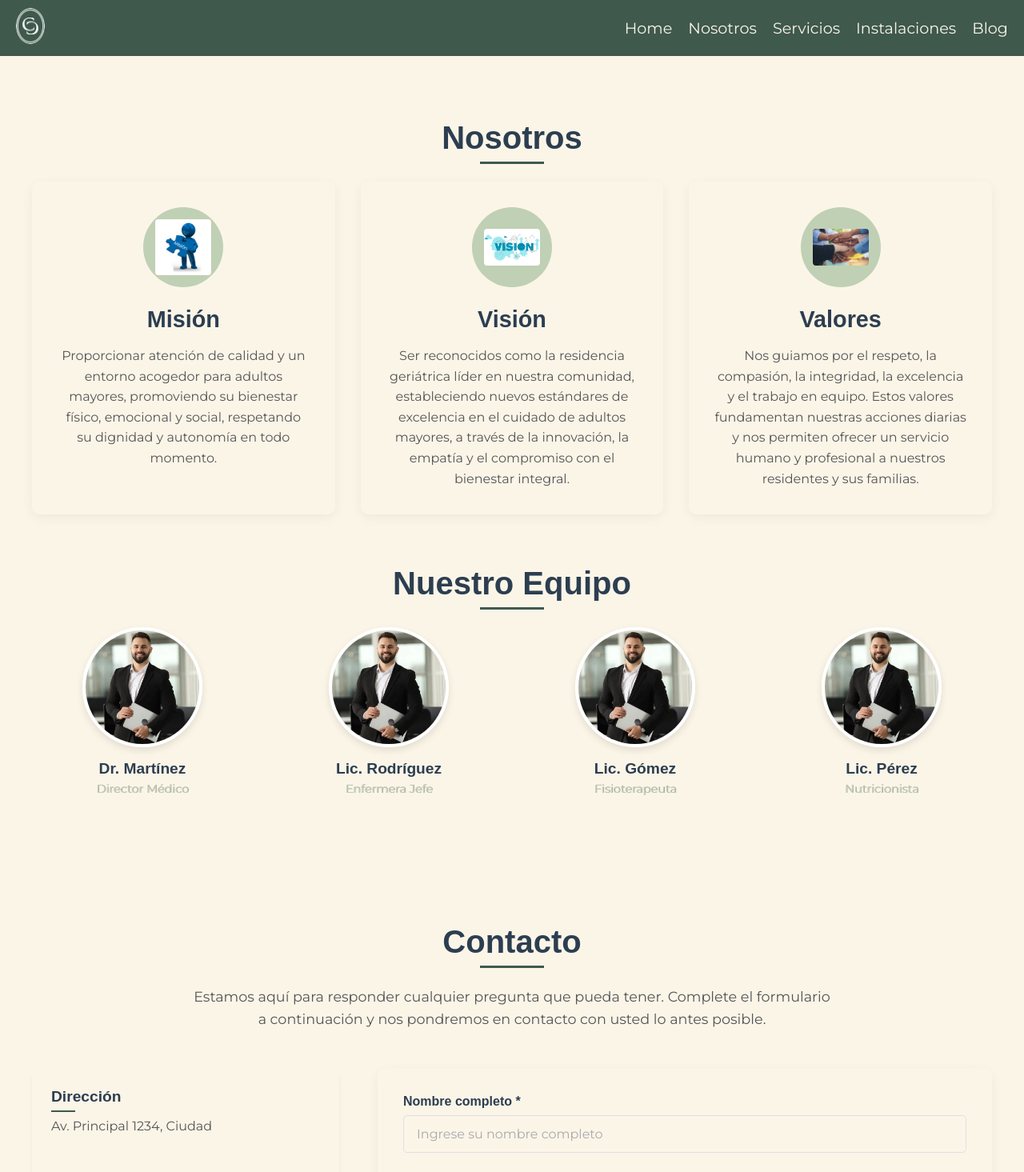
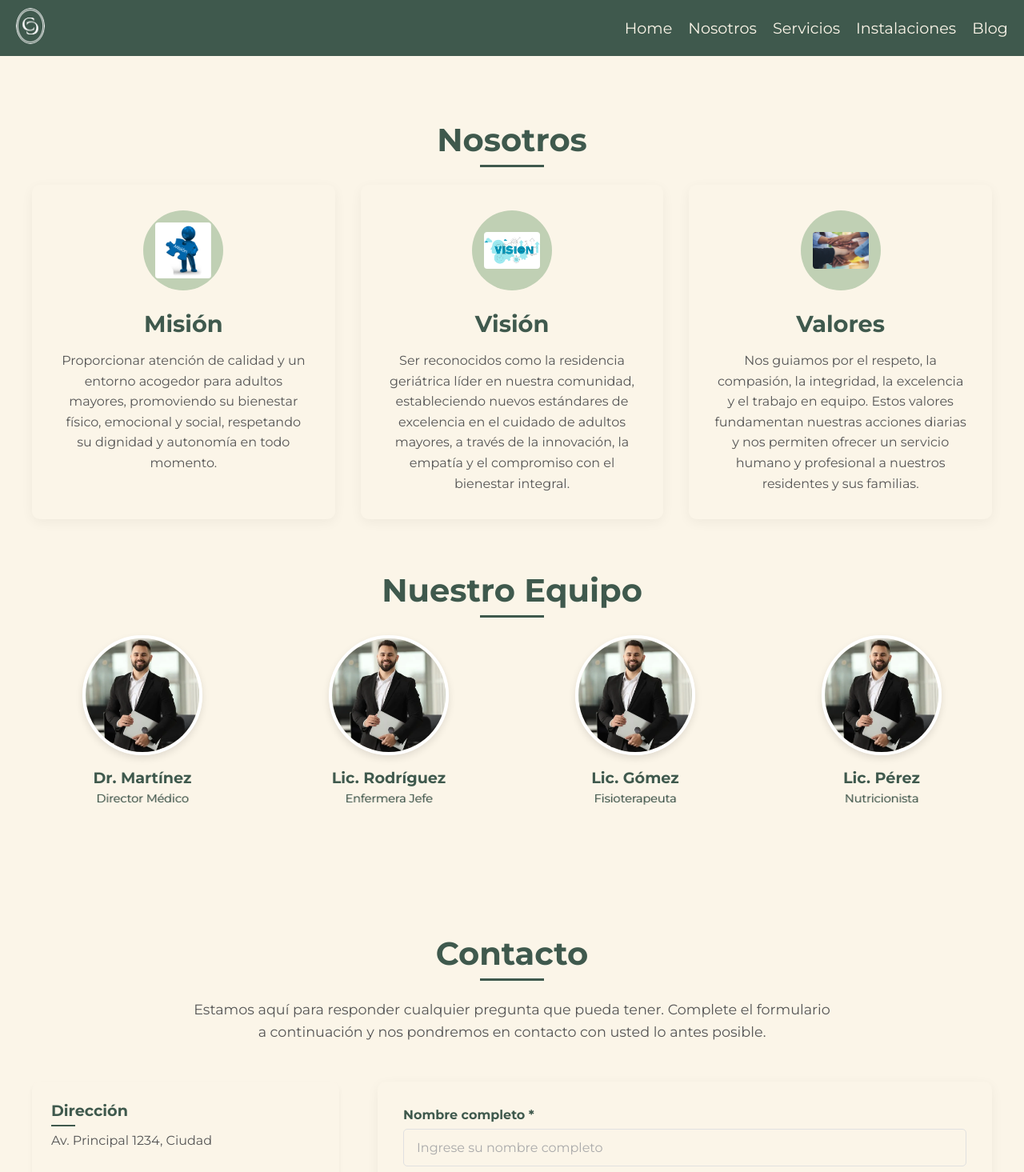
Before and after one commit to fabrivalseg/geriatrico, a Next.js app: page /nosotros in a window 1280 px wide. Shown: the top 1465 px of the page at 80% size. Built offline with nearby package versions, Linux system fonts and the light colour scheme.

Commit message:
paleta de colores realizada

```diff
--- a/src/app/_footer/Footer.jsx
+++ b/src/app/_footer/Footer.jsx
@@ -27,7 +27,7 @@ export default function Footer(){
                 <motion.div className={style.contactoFooterContainer} variants={variant} initial="initial" transition="transition" whileInView="whileInView">
                     <motion.p className={style.contactoFooter} whileHover={{scale: 1.1}}>Direccion: Sarmiento 1972</motion.p>
                     <motion.p className={style.contactoFooter} whileHover={{scale: 1.1}}>Telefono: 3517169604</motion.p>
-                    <motion.p className={style.contactoFooter} whileHover={{scale: 1.1}}>Email: fabri@gmail.com</motion.p>
+                    <motion.p className={style.contactoFooter} whileHover={{scale: 1.1}}>Email: calidiaresidenciasenior@gmail.com</motion.p>
                 </motion.div>
                 <motion.div className={style.redesContainer} variants={variant} initial="initial" transition="transition" whileInView="whileInView">
                     <FaWhatsapp className={style.redesFooter}/>
--- a/src/app/blog/_componentes/blog.module.css
+++ b/src/app/blog/_componentes/blog.module.css
@@ -3,9 +3,8 @@
     font-weight: 700;
     text-align: center;
     margin-bottom: 2rem;
-    color: #2c3e50;
+    color: rgb(63, 89, 77);
     position: relative;
-    font-family: var(--font-the-seasons);
   }
 
   .sectionTitle::after {
@@ -92,7 +91,7 @@
 
   .blogDate {
     font-size: 0.9rem;
-    color: rgb(192, 208, 180);
+    color: rgb(155, 175, 140);
     margin-bottom: 0.5rem;
     text-shadow: 0px 1px 1px rgba(0, 0, 0, 0.2);
   }
@@ -103,7 +102,6 @@
     color: #2c3e50;
     margin-bottom: 1rem;
     line-height: 1.4;
-    font-family: var(--font-the-seasons);
   }
 
   .blogExcerpt {
@@ -141,7 +139,7 @@
   }
 
   .blogMoreButton {
-    background-color: rgb(192, 208, 180);
+    background-color: rgb(134, 158, 114);;
     color: white;
     border: none;
     padding: 0.8rem 2rem;
@@ -150,11 +148,10 @@
     cursor: pointer;
     transition: all 0.3s ease;
     box-shadow: 0 4px 6px rgba(0, 0, 0, 0.1);
-    text-shadow: 2px 2px 4px rgba(0, 0, 0, 0.5);
   }
 
   .blogMoreButton:hover {
-    background-color: rgb(164, 184, 148);
+    background-color: rgb(118, 139, 101);
     transform: translateY(-3px);
     box-shadow: 0 6px 8px rgba(0, 0, 0, 0.15);
   }
--- a/src/app/contacto/_componentes/formulario.module.css
+++ b/src/app/contacto/_componentes/formulario.module.css
@@ -3,9 +3,8 @@
   font-weight: 700;
   text-align: center;
   margin-bottom: 2rem;
-  color: #2c3e50;
+  color: rgb(63, 89, 77);
   position: relative;
-  font-family: var(--font-the-seasons);
 }
 
 .sectionTitle::after {
@@ -68,11 +67,10 @@
 .contactInfoTitle {
   font-size: 1.2rem;
   font-weight: 600;
-  color: #2c3e50;
+  color: rgb(63, 89, 77);
   margin-bottom: 0.5rem;
   position: relative;
   padding-bottom: 0.5rem;
-  font-family: var(--font-the-seasons);
 }
 
 .contactInfoTitle::after {
@@ -106,9 +104,8 @@
   display: block;
   font-size: 1rem;
   font-weight: 600;
-  color: #2c3e50;
+  color: rgb(63, 89, 77);
   margin-bottom: 0.5rem;
-  font-family: var(--font-the-seasons);
 }
 
 .formInput,
@@ -140,7 +137,7 @@
 }
 
 .formButton {
-  background-color: rgb(192, 208, 180);
+  background-color: rgb(170, 187, 156);
   color: white;
   border: none;
   padding: 0.8rem 2rem;
@@ -151,11 +148,10 @@
   box-shadow: 0 4px 6px rgba(0, 0, 0, 0.1);
   width: 100%;
   text-shadow: 2px 2px 4px rgba(0, 0, 0, 0.5);
-  font-family: var(--font-montserrat);
 }
 
 .formButton:hover {
-  background-color: rgb(164, 184, 148);
+  background-color: rgb(150, 171, 134);
   opacity: 0.9;
   transform: translateY(-3px);
   box-shadow: 0 6px 8px rgba(0, 0, 0, 0.15);
--- a/src/app/instalaciones/_componentes/instalaciones.module.css
+++ b/src/app/instalaciones/_componentes/instalaciones.module.css
@@ -3,9 +3,8 @@
   font-weight: 700;
   text-align: center;
   margin-bottom: 2rem;
-  color: #2c3e50;
+  color: rgb(63, 89, 77);
   position: relative;
-  font-family: var(--font-the-seasons);
 }
 
 .sectionTitle::after {
@@ -87,5 +86,4 @@
     margin: 0;
     font-size: 1.2rem;
     text-align: center;
-    font-family: var(--font-the-seasons);
   }
--- a/src/app/nosotros/_componentes/nosotros.module.css
+++ b/src/app/nosotros/_componentes/nosotros.module.css
@@ -3,9 +3,8 @@
   font-weight: 700;
   text-align: center;
   margin-bottom: 2rem;
-  color: #2c3e50;
+  color: rgb(63, 89, 77);
   position: relative;
-  font-family: var(--font-the-seasons);
 }
 
 .sectionTitle::after {
@@ -74,16 +73,14 @@
 .valueTitle {
   font-size: 1.8rem;
   font-weight: 600;
-  color: #2c3e50;
+  color: rgb(63, 89, 77);
   margin-bottom: 1rem;
-  font-family: var(--font-the-seasons);
 }
 
 .valueDescription {
   font-size: 1rem;
   line-height: 1.6;
   color: #555;
-  font-family: var(--font-montserrat);
 }
 
 .teamTitle {
@@ -91,8 +88,7 @@
   font-weight: 600;
   text-align: center;
   margin-bottom: 2.5rem;
-  color: #2c3e50;
-  font-family: var(--font-the-seasons);
+  color: rgb(63, 89, 77);
 }
 
 .teamContainer {
@@ -135,14 +131,12 @@
 .teamMemberName {
   font-size: 1.2rem;
   font-weight: 600;
-  color: #2c3e50;
+  color: rgb(63, 89, 77);
   margin-bottom: 0.3rem;
-  font-family: var(--font-the-seasons);
 }
 
 .teamMemberRole {
   font-size: 0.9rem;
-  color: rgb(192, 208, 180);;
+  color: rgb(63, 89, 77);
   text-shadow: 1px 0px 0px rgba(0, 0, 0, 0.3);
-  font-family: var(--font-montserrat);
 }
--- a/src/app/page.module.css
+++ b/src/app/page.module.css
@@ -95,11 +95,10 @@
   .questionTitle {
     font-size: 1.5rem;
     font-weight: 600;
-    color: #2c3e50;
+    color: rgb(63, 89, 77);
     margin-bottom: 1rem;
     position: relative;
     padding-bottom: 0.5rem;
-    font-family: var(--font-the-seasons);
   }
 
   .questionTitle::after {
@@ -109,12 +108,11 @@
     left: 0;
     width: 50px;
     height: 2px;
-    background-color: rgb(63, 89, 77);
+    background-color: rgb(R63, 89, 77);
   }
 
   .questionAnswer {
     font-size: 1rem;
     line-height: 1.6;
     color: #555;
-    font-family: var(--font-montserrat);
   }
--- a/src/app/servicios/_componentes/servicios.module.css
+++ b/src/app/servicios/_componentes/servicios.module.css
@@ -3,9 +3,8 @@
   font-weight: 700;
   text-align: center;
   margin-bottom: 2rem;
-  color: #2c3e50;
+  color: rgb(63, 89, 77);
   position: relative;
-  font-family: var(--font-the-seasons);
 }
 
 .sectionTitle::after {
@@ -21,7 +20,6 @@
 
 .serviciosSection {
     padding: 5rem 1rem;
-    background-color: #f8f9fa;
   }
 
   .servicesDescription {
@@ -31,7 +29,6 @@
     font-size: 1.1rem;
     line-height: 1.6;
     color: #555;
-    font-family: var(--font-montserrat);
   }
 
   .servicesContainer {
@@ -56,7 +53,6 @@
   }
 
   .serviceItem {
-    background-color: white;
     padding: 1.5rem;
     border-radius: 10px;
     box-shadow: 0 4px 6px rgba(0, 0, 0, 0.05);
@@ -71,11 +67,10 @@
   .serviceTitle {
     font-size: 1.3rem;
     font-weight: 600;
-    color: #2c3e50;
+    color: rgb(63, 89, 77);
     margin-bottom: 1rem;
     position: relative;
     padding-bottom: 0.5rem;
-    font-family: var(--font-the-seasons);
   }
 
   .serviceTitle::after {
@@ -85,7 +80,7 @@
     left: 0;
     width: 40px;
     height: 2px;
-    background-color: #3498db;
+    background-color: rgb(63, 89, 77);
   }
 
   .serviceDescription {
```
